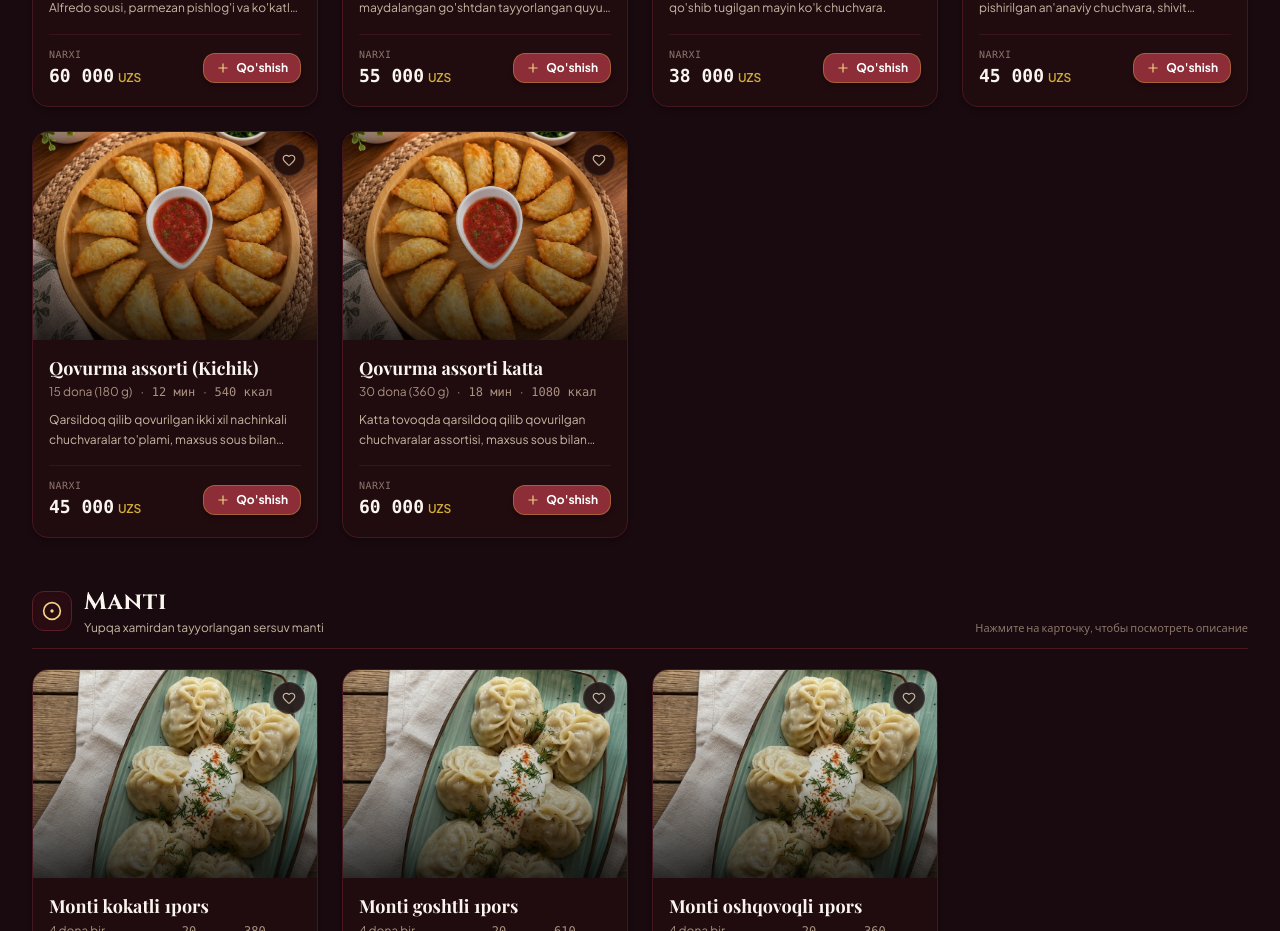
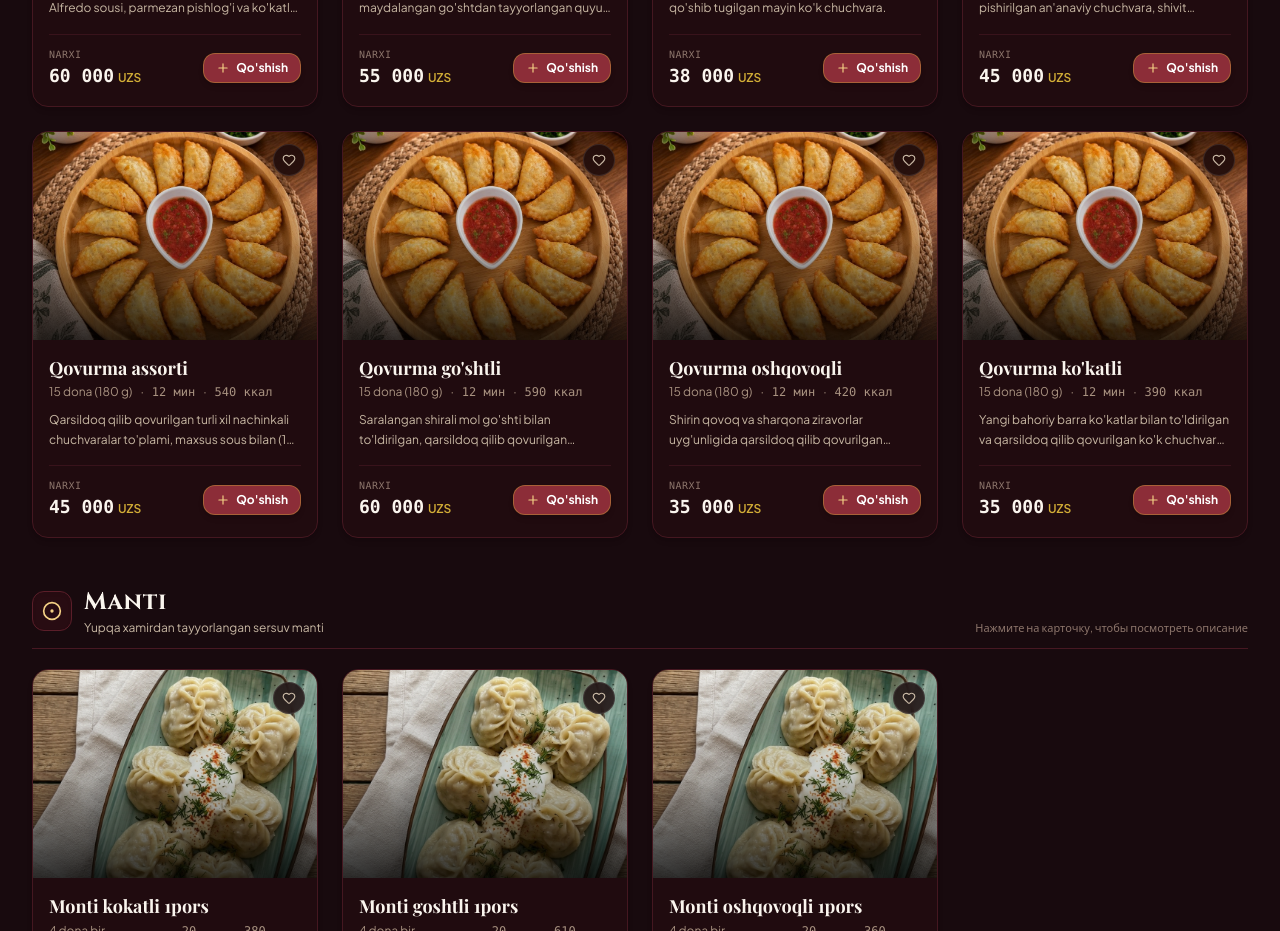
Before and after one commit to mashxurakhon800-dev/Magnolia, a React (Vite) app: page / in a window 1280 px wide. Shown: the part 1720-2651 px from the top of the page. Built offline with nearby package versions, Linux system fonts and the light colour scheme; a web font is replaced by a local one.

Commit message:
Update Qovurma items: single 15-piece assorti, meat (60k), pumpkin (35k), and greens (35k)

```diff
--- a/src/data/menuData.ts
+++ b/src/data/menuData.ts
@@ -304,14 +304,14 @@ export const MENU_ITEMS: Dish[] = [
     id: 'qovurma-assorti',
     categoryId: 'chuchvara',
     title: {
-      ru: 'Жареная чучвара (Маленькое ассорти)',
-      uz: 'Qovurma assorti (Kichik)',
-      en: 'Crispy Fried Dumplings Assorted (Small)'
+      ru: 'Жареная чучвара Ассорти',
+      uz: 'Qovurma assorti',
+      en: 'Crispy Fried Dumplings Assorted'
     },
     description: {
-      ru: 'Хрустящие обжаренные во фритюре пельмешки с двумя видами начинки и фирменным соусом (маленькая порция — 15 шт).',
-      uz: "Qarsildoq qilib qovurilgan ikki xil nachinkali chuchvaralar to'plami, maxsus sous bilan (kichik porsiya — 15 dona).",
-      en: 'Golden crispy wok-fried mini dumplings served with house dipping sauce (small portion — 15 pcs).'
+      ru: 'Хрустящие обжаренные во фритюре пельмешки с миксом начинок и фирменным соусом (15 шт).',
+      uz: "Qarsildoq qilib qovurilgan turli xil nachinkali chuchvaralar to'plami, maxsus sous bilan (15 dona).",
+      en: 'Golden crispy wok-fried assorted mini dumplings served with house dipping sauce (15 pcs).'
     },
     price: 45000,
     portion: {
@@ -319,7 +319,7 @@ export const MENU_ITEMS: Dish[] = [
       uz: '15 dona (180 g)',
       en: '15 pcs (180 g)'
     },
-    tags: ['Хрустящее', 'Маленькая порция', 'Хит'],
+    tags: ['Хрустящее', 'Ассорти', 'Хит'],
     popular: true,
     preparationTime: 12,
     calories: 540,
@@ -327,28 +327,78 @@ export const MENU_ITEMS: Dish[] = [
     defaultPlaceholderType: 'fried-dumplings'
   },
   {
-    id: 'qovurma-assorti-katta',
+    id: 'qovurma-goshtli',
     categoryId: 'chuchvara',
     title: {
-      ru: 'Жареная чучвара (Большое ассорти)',
-      uz: 'Qovurma assorti katta',
-      en: 'Crispy Fried Dumplings Assorted (Large)'
+      ru: 'Жареная чучвара с мясом',
+      uz: "Qovurma go'shtli",
+      en: 'Crispy Fried Dumplings with Meat'
     },
     description: {
-      ru: 'Большая тарелка хрустящих жареных пельмешек ассорти с фирменным томатным соусом на компанию (большая порция — 30 шт).',
-      uz: "Katta tovoqda qarsildoq qilib qovurilgan chuchvaralar assortisi, maxsus sous bilan (katta porsiya — 30 dona).",
-      en: 'Large platter of crispy golden fried dumplings with special dipping sauce for sharing (large portion — 30 pcs).'
+      ru: 'Хрустящая жареная чучвара с начинкой из сочной отборной говядины, лука и восточных пряностей (15 шт).',
+      uz: "Saralangan shirali mol go'shti bilan to'ldirilgan, qarsildoq qilib qovurilgan chuchvaralar (15 dona).",
+      en: 'Crispy golden fried mini dumplings packed with seasoned minced beef and onions (15 pcs).'
     },
     price: 60000,
     portion: {
-      ru: '30 шт (360 г)',
-      uz: '30 dona (360 g)',
-      en: '30 pcs (360 g)'
+      ru: '15 шт (180 г)',
+      uz: '15 dona (180 g)',
+      en: '15 pcs (180 g)'
     },
-    tags: ['Хрустящее', 'Большая порция', 'Хит'],
+    tags: ['Хрустящее', 'С мясом', 'Хит'],
     popular: true,
-    preparationTime: 18,
-    calories: 1080,
+    preparationTime: 12,
+    calories: 590,
+    image: '/dishes/qovurma-assorti.jpg',
+    defaultPlaceholderType: 'fried-dumplings'
+  },
+  {
+    id: 'qovurma-qovoqli',
+    categoryId: 'chuchvara',
+    title: {
+      ru: 'Жареная чучвара с тыквой',
+      uz: 'Qovurma oshqovoqli',
+      en: 'Crispy Fried Dumplings with Pumpkin'
+    },
+    description: {
+      ru: 'Золотистые хрустящие жареные пельмешки со сладкой карамелизированной тыквой и специями (15 шт).',
+      uz: "Shirin qovoq va sharqona ziravorlar uyg'unligida qarsildoq qilib qovurilgan xushbo'y chuchvaralar (15 dona).",
+      en: 'Crispy fried golden dumplings filled with tender spiced pumpkin (15 pcs).'
+    },
+    price: 35000,
+    portion: {
+      ru: '15 шт (180 г)',
+      uz: '15 dona (180 g)',
+      en: '15 pcs (180 g)'
+    },
+    tags: ['Хрустящее', 'С тыквой'],
+    preparationTime: 12,
+    calories: 420,
+    image: '/dishes/qovurma-assorti.jpg',
+    defaultPlaceholderType: 'fried-dumplings'
+  },
+  {
+    id: 'qovurma-kokatli',
+    categoryId: 'chuchvara',
+    title: {
+      ru: 'Жареная чучвара с зеленью',
+      uz: "Qovurma ko'katli",
+      en: 'Crispy Fried Dumplings with Herbs'
+    },
+    description: {
+      ru: 'Хрустящие жареные пельмешки с начинкой из свежей сочной весенней зелени и ароматных трав (15 шт).',
+      uz: "Yangi bahoriy barra ko'katlar bilan to'ldirilgan va qarsildoq qilib qovurilgan ko'k chuchvara (15 dona).",
+      en: 'Crispy wok-fried dumplings stuffed with fragrant mountain herbs and fresh greens (15 pcs).'
+    },
+    price: 35000,
+    portion: {
+      ru: '15 шт (180 г)',
+      uz: '15 dona (180 g)',
+      en: '15 pcs (180 g)'
+    },
+    tags: ['Хрустящее', 'С зеленью', 'Вегетарианское'],
+    preparationTime: 12,
+    calories: 390,
     image: '/dishes/qovurma-assorti.jpg',
     defaultPlaceholderType: 'fried-dumplings'
   },
```
